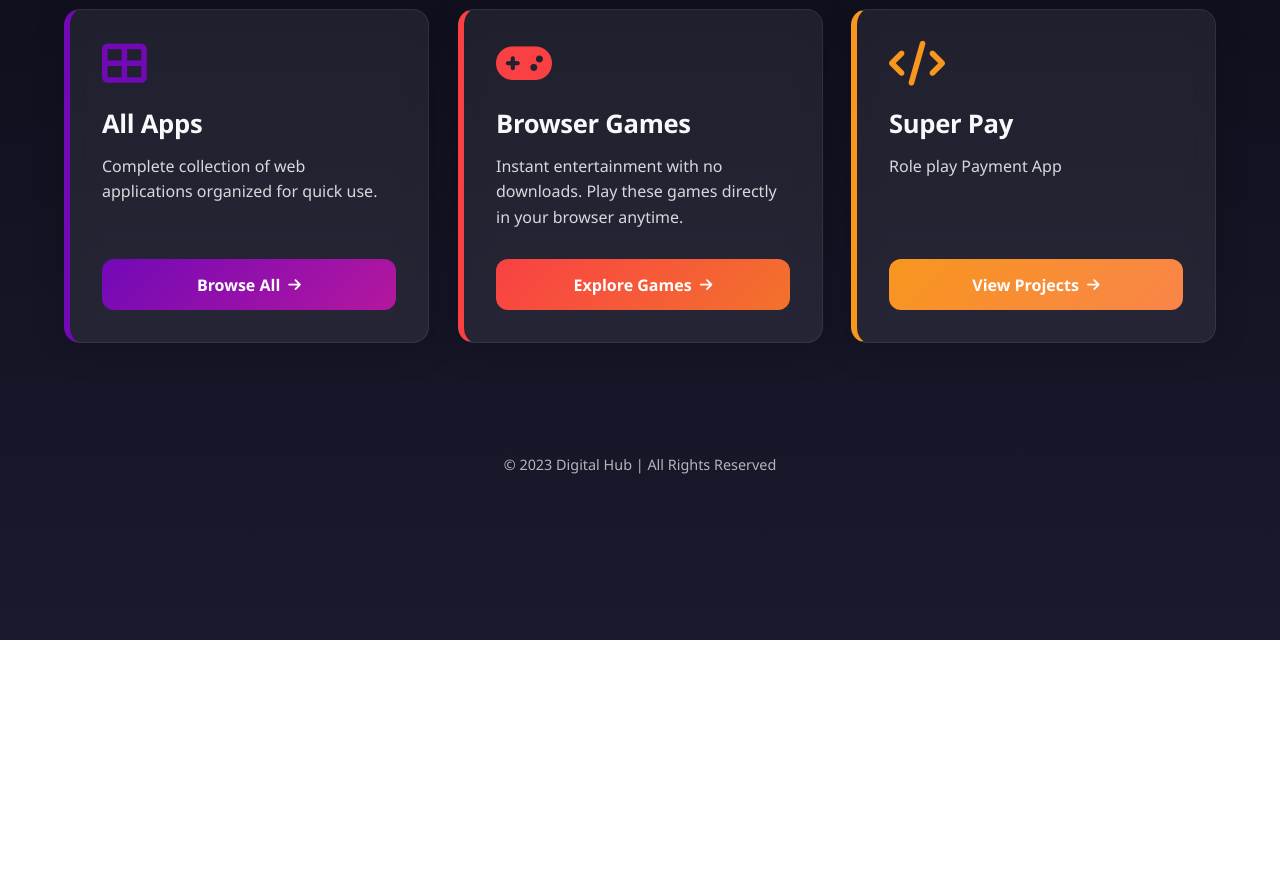
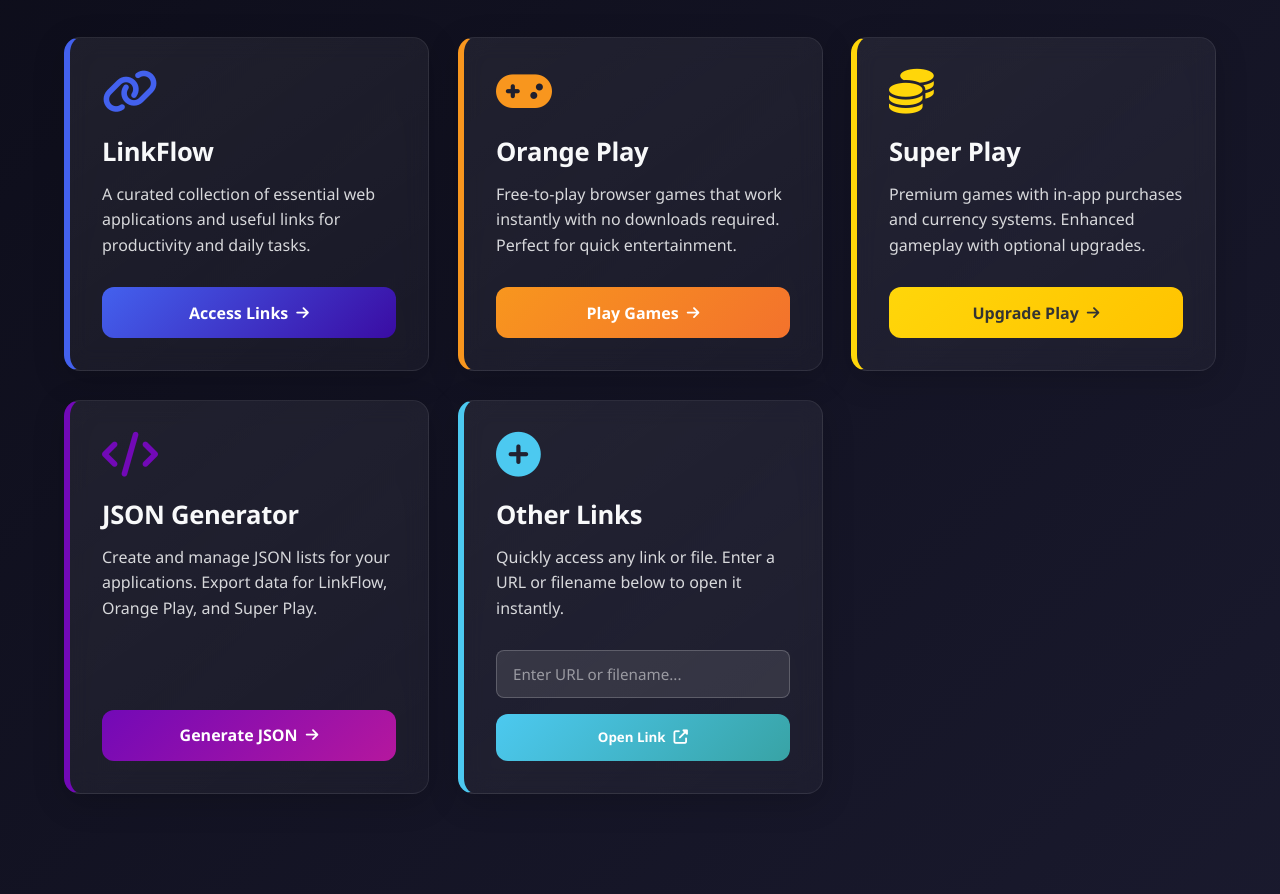
Before and after one commit to CODENET0/App, a plain HTML site: page index.html in a window 1280 px wide. Shown: the part 160-1054 px from the top of the page. Before the commit the page ends 800 px from the top, so only its background shows below. Drawn offline with Linux system fonts and the light colour scheme.

Commit message:
Update index.html

```diff
--- a/index.html
+++ b/index.html
@@ -3,20 +3,19 @@
 <head>
     <meta charset="UTF-8">
     <meta name="viewport" content="width=device-width, initial-scale=1.0">
-    <title>Game & App Hub</title>
+    <title>Digital Tools Hub</title>
     <link rel="stylesheet" href="https://cdnjs.cloudflare.com/ajax/libs/font-awesome/6.4.0/css/all.min.css">
     <style>
         :root {
-            --primary: #4361ee;
-            --primary-light: #4895ef;
+            --blue: #4361ee;
+            --blue-light: #4895ef;
+            --orange: #f8961e;
+            --yellow: #ffd60a;
+            --purple: #7209b7;
+            --green: #4cc9f0;
             --dark: #1a1a2e;
             --darker: #0d0d1a;
             --light: #f8f9fa;
-            --red: #f94144;
-            --purple: #7209b7;
-            --teal: #38b6ff; /* Updated teal color */
-            --orange: #f8961e;
-            --green: #4cc9f0;
         }
 
         * {
@@ -27,7 +26,7 @@
         }
 
         body {
-            background: linear-gradient(to bottom, var(--darker), var(--dark));
+            background: linear-gradient(135deg, var(--darker), var(--dark));
             color: var(--light);
             min-height: 100vh;
             overflow-x: hidden;
@@ -50,7 +49,7 @@
         .greeting {
             font-size: 2.8rem;
             margin-bottom: 0.5rem;
-            background: linear-gradient(to right, var(--primary-light), var(--primary));
+            background: linear-gradient(to right, var(--blue-light), var(--blue));
             -webkit-background-clip: text;
             background-clip: text;
             color: transparent;
@@ -77,7 +76,7 @@
         }
 
         .tool-card {
-            background: rgba(255, 255, 255, 0.07);
+            background: linear-gradient(145deg, rgba(255,255,255,0.07), rgba(255,255,255,0.03));
             backdrop-filter: blur(12px);
             -webkit-backdrop-filter: blur(12px);
             border-radius: 16px;
@@ -108,9 +107,11 @@
             transform: scale(1.1);
         }
 
-        .games .card-icon { color: var(--red); }
-        .projects .card-icon { color: var(--orange); }
-        .all-apps .card-icon { color: var(--purple); } /* Changed to use grid icon */
+        .linkflow .card-icon { color: var(--blue); }
+        .orange-play .card-icon { color: var(--orange); }
+        .super-play .card-icon { color: var(--yellow); }
+        .json-generator .card-icon { color: var(--purple); }
+        .other-links .card-icon { color: var(--green); }
 
         .card-title {
             font-size: 1.6rem;
@@ -145,16 +146,25 @@
             cursor: pointer;
         }
 
-        .games .card-btn {
-            background: linear-gradient(135deg, var(--red), #f3722c);
+        .linkflow .card-btn {
+            background: linear-gradient(135deg, var(--blue), #3a0ca3);
         }
 
-        .projects .card-btn {
-            background: linear-gradient(135deg, var(--orange), #f9844a);
+        .orange-play .card-btn {
+            background: linear-gradient(135deg, var(--orange), #f3722c);
         }
 
-        .all-apps .card-btn {
+        .super-play .card-btn {
+            background: linear-gradient(135deg, var(--yellow), #ffc300);
+            color: #333;
+        }
+
+        .json-generator .card-btn {
             background: linear-gradient(135deg, var(--purple), #b5179e);
+        }
+
+        .other-links .card-btn {
+            background: linear-gradient(135deg, var(--green), #38a3a5);
         }
 
         .card-btn:hover {
@@ -171,10 +181,35 @@
             transform: translateX(3px);
         }
 
+        /* Input Field Styles */
+        .link-input {
+            width: 100%;
+            padding: 0.8rem 1rem;
+            margin-bottom: 1rem;
+            background: rgba(255, 255, 255, 0.1);
+            border: 1px solid rgba(255, 255, 255, 0.2);
+            border-radius: 8px;
+            color: var(--light);
+            font-size: 0.95rem;
+            transition: all 0.3s ease;
+        }
+
+        .link-input:focus {
+            outline: none;
+            border-color: var(--green);
+            background: rgba(255, 255, 255, 0.15);
+        }
+
+        .link-input::placeholder {
+            color: rgba(255, 255, 255, 0.5);
+        }
+
         /* Category Borders */
-        .games { border-left: 6px solid var(--red); }
-        .projects { border-left: 6px solid var(--orange); }
-        .all-apps { border-left: 6px solid var(--purple); }
+        .linkflow { border-left: 6px solid var(--blue); }
+        .orange-play { border-left: 6px solid var(--orange); }
+        .super-play { border-left: 6px solid var(--yellow); }
+        .json-generator { border-left: 6px solid var(--purple); }
+        .other-links { border-left: 6px solid var(--green); }
 
         footer {
             text-align: center;
@@ -184,7 +219,7 @@
             font-size: 0.9rem;
         }
 
-        /* Fix for mobile scrolling issues */
+        /* Mobile Styles */
         @media (max-width: 768px) {
             body {
                 overflow-y: auto;
@@ -215,7 +250,7 @@
             }
         }
 
-        /* Animation */
+        /* Animations */
         @keyframes fadeIn {
             from { opacity: 0; transform: translateY(20px); }
             to { opacity: 1; transform: translateY(0); }
@@ -228,50 +263,68 @@
         .tool-card:nth-child(1) { animation-delay: 0.1s; }
         .tool-card:nth-child(2) { animation-delay: 0.2s; }
         .tool-card:nth-child(3) { animation-delay: 0.3s; }
+        .tool-card:nth-child(4) { animation-delay: 0.4s; }
+        .tool-card:nth-child(5) { animation-delay: 0.5s; }
     </style>
 </head>
 <body>
     <div class="container">
         <header>
-            <h1 class="greeting">Hello User!</h1>
-            <p class="welcome-message">Discover the best games, projects, and apps curated just for you</p>
+            <h1 class="greeting">Digital Tools</h1>
+            <p class="welcome-message">Essential utilities for web apps, games, data management, and quick access</p>
         </header>
 
         <div class="tool-grid">
-            <!-- All Apps Card -->
-            <div class="tool-card all-apps">
-                <i class="fas fa-th-large card-icon"></i>
-                <h3 class="card-title">All Apps</h3>
-                <p class="card-desc">Complete collection of web applications organized for quick use.</p>
-                <a href="all-apps.html" class="card-btn">Browse All <i class="fas fa-arrow-right"></i></a>
+            <!-- LinkFlow Card -->
+            <div class="tool-card linkflow">
+                <i class="fas fa-link card-icon"></i>
+                <h3 class="card-title">LinkFlow</h3>
+                <p class="card-desc">A curated collection of essential web applications and useful links for productivity and daily tasks.</p>
+                <a href="all-apps.html" class="card-btn">Access Links <i class="fas fa-arrow-right"></i></a>
             </div>
 
-            <!-- Browser Games Card -->
-            <div class="tool-card games">
+            <!-- Orange Play Card -->
+            <div class="tool-card orange-play">
                 <i class="fas fa-gamepad card-icon"></i>
-                <h3 class="card-title">Browser Games</h3>
-                <p class="card-desc">Instant entertainment with no downloads. Play these games directly in your browser anytime.</p>
-                <a href="games.html" class="card-btn">Explore Games <i class="fas fa-arrow-right"></i></a>
+                <h3 class="card-title">Orange Play</h3>
+                <p class="card-desc">Free-to-play browser games that work instantly with no downloads required. Perfect for quick entertainment.</p>
+                <a href="games.html" class="card-btn">Play Games <i class="fas fa-arrow-right"></i></a>
             </div>
 
-            <!-- Projects Card -->
-            <div class="tool-card projects">
+            <!-- Super Play Card -->
+            <div class="tool-card super-play">
+                <i class="fas fa-coins card-icon"></i>
+                <h3 class="card-title">Super Play</h3>
+                <p class="card-desc">Premium games with in-app purchases and currency systems. Enhanced gameplay with optional upgrades.</p>
+                <a href="pay.html" class="card-btn">Upgrade Play <i class="fas fa-arrow-right"></i></a>
+            </div>
+
+            <!-- JSON Generator Card -->
+            <div class="tool-card json-generator">
                 <i class="fas fa-code card-icon"></i>
-                <h3 class="card-title">Super Pay</h3>
-                <p class="card-desc">Role play Payment App</p>
-                <a href="pay.html" class="card-btn">View Projects <i class="fas fa-arrow-right"></i></a>
+                <h3 class="card-title">JSON Generator</h3>
+                <p class="card-desc">Create and manage JSON lists for your applications. Export data for LinkFlow, Orange Play, and Super Play.</p>
+                <a href="json-generator.html" class="card-btn">Generate JSON <i class="fas fa-arrow-right"></i></a>
+            </div>
+
+            <!-- Other Links Card -->
+            <div class="tool-card other-links">
+                <i class="fas fa-plus-circle card-icon"></i>
+                <h3 class="card-title">Other Links</h3>
+                <p class="card-desc">Quickly access any link or file. Enter a URL or filename below to open it instantly.</p>
+                <input type="text" class="link-input" placeholder="Enter URL or filename...">
+                <button class="card-btn" onclick="openCustomLink()">Open Link <i class="fas fa-external-link-alt"></i></button>
             </div>
         </div>
 
         <footer>
-            <p>© 2023 Digital Hub | All Rights Reserved</p>
+            <p>© 2023 Digital Tools Hub | All Rights Reserved</p>
         </footer>
     </div>
 
     <script>
-        // Fix for mobile scrolling issues
+        // Mobile optimization
         document.addEventListener('DOMContentLoaded', function() {
-            // Force layout recalculation on touch devices
             if ('ontouchstart' in window) {
                 document.body.style.minHeight = window.innerHeight + 'px';
 
@@ -280,7 +333,6 @@
                 });
             }
 
-            // Prevent card hover effects on touch devices
             function hasTouch() {
                 return 'ontouchstart' in document.documentElement ||
                        navigator.maxTouchPoints > 0 ||
@@ -291,6 +343,43 @@
                 document.body.classList.add('touch-device');
             }
         });
+
+        // Open custom link function
+        function openCustomLink() {
+            const input = document.querySelector('.link-input');
+            let url = input.value.trim();
+
+            if (!url) {
+                alert('Please enter a URL or filename');
+                return;
+            }
+
+            // Add http:// if missing
+            if (!url.startsWith('http://') && !url.startsWith('https://') && !url.startsWith('file://')) {
+                // Check if it's a file (has extension)
+                if (url.includes('.') && !url.includes(' ')) {
+                    url = 'file://' + url;
+                } else {
+                    url = 'https://' + url;
+                }
+            }
+
+            // Try to open the link
+            try {
+                window.open(url, '_blank');
+                input.value = ''; // Clear input after opening
+            } catch (e) {
+                alert('Could not open the link. Please check the URL and try again.');
+                console.error(e);
+            }
+        }
+
+        // Allow pressing Enter in the input field
+        document.querySelector('.link-input').addEventListener('keypress', function(e) {
+            if (e.key === 'Enter') {
+                openCustomLink();
+            }
+        });
     </script>
 </body>
 </html>
```
